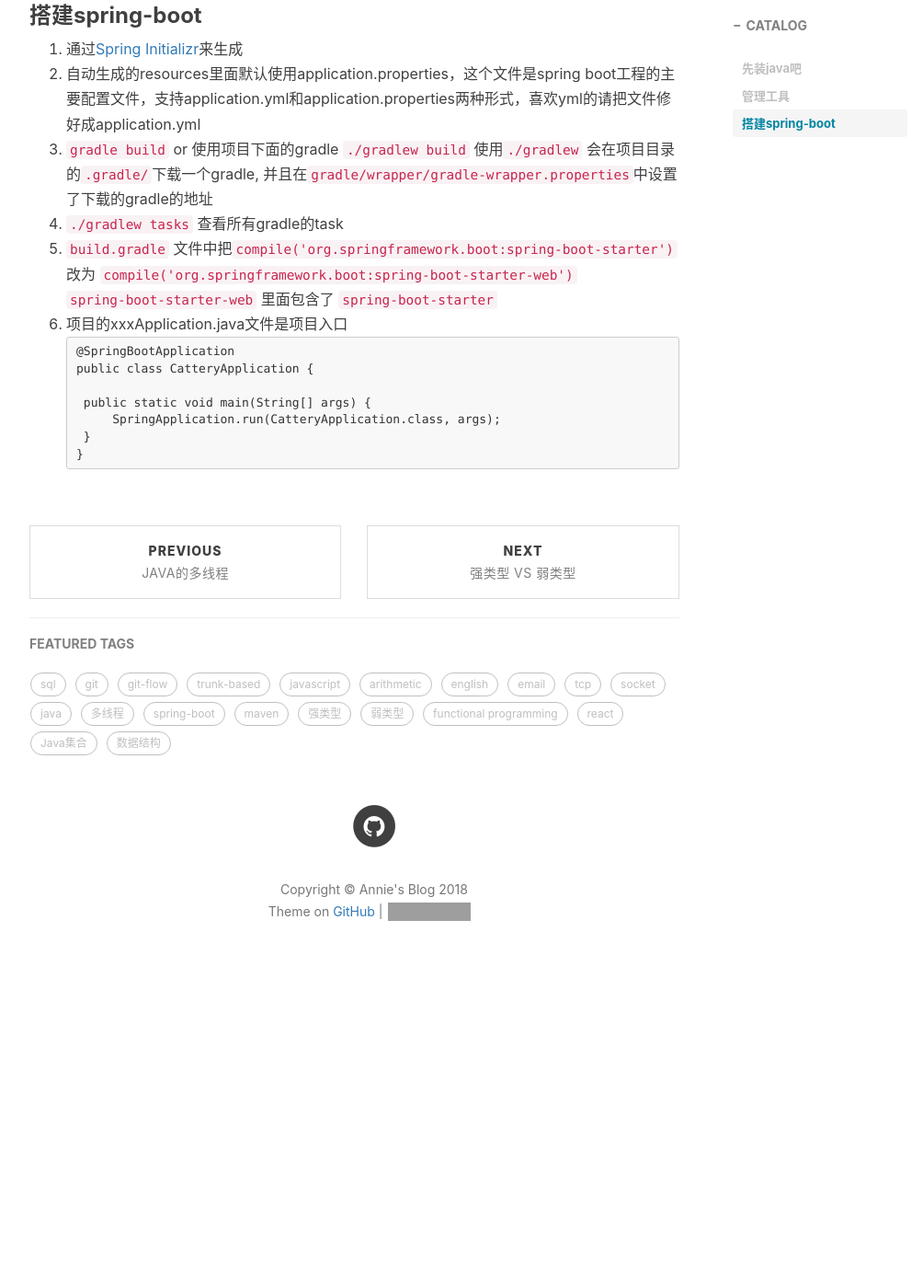
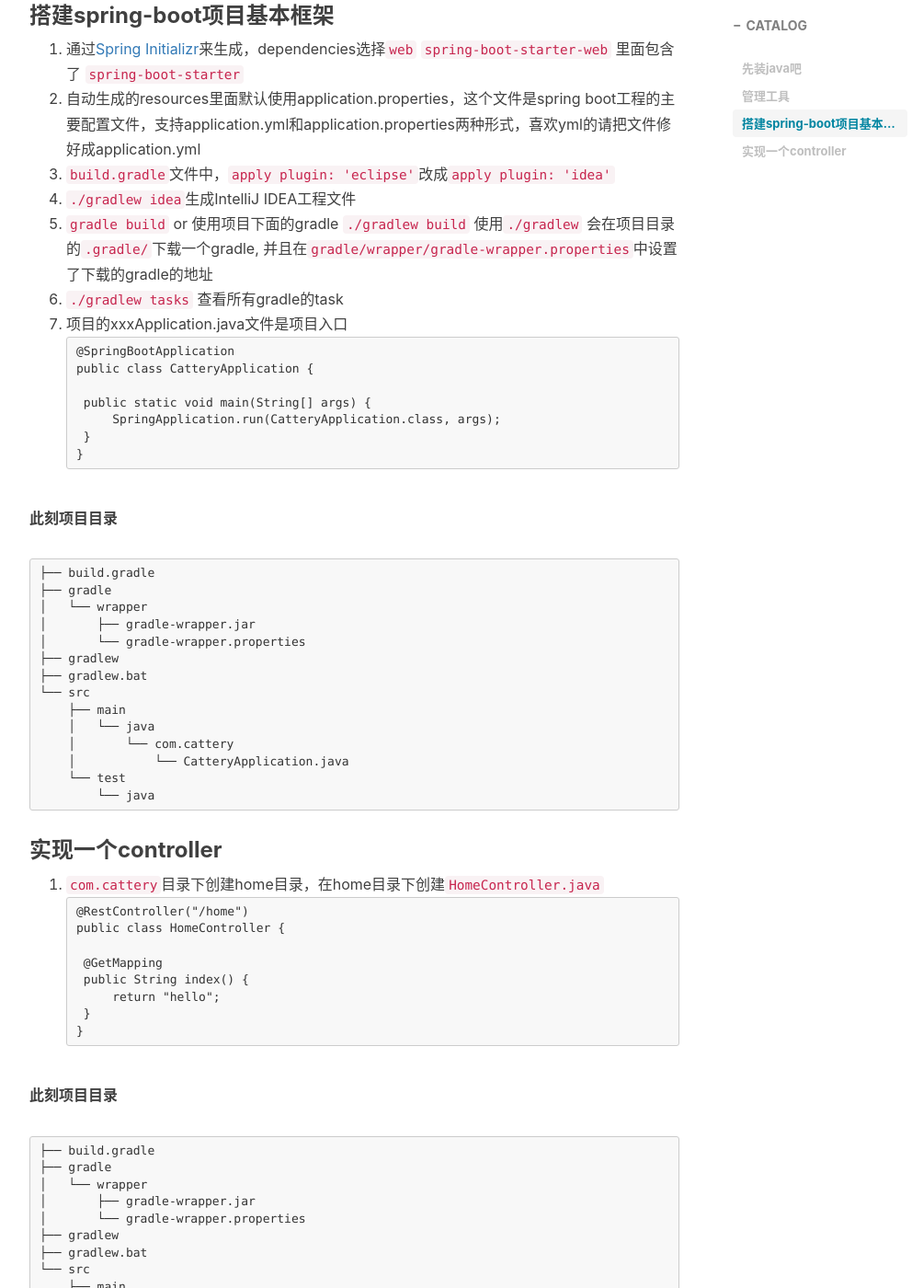
Before and after one commit to dongjx/dongjx.github.io, a Jekyll site: the page built from _posts/2018-05-20-搭建-spring-boot-项目.md, in a window 1280 px wide and 1400 px high, scrolled down 1032 px. Shown: the whole window at 92% size, without its empty margins (233-1237 px from the left). Built offline with Jekyll 4.4.1, drawn with Linux system fonts in a browser that asks for light colours; nearby versions of some CDN libraries; comment, search, counter and statistics services are not loaded; before the commit the page ends 2127 px from its top, so only the background shows below that; some of the changed text lies outside the part shown; grey boxes are pictures that could not be loaded.

Commit message:
Update 2018-05-20-搭建-spring-boot-项目.md

````diff
--- a/_posts/2018-05-20-搭建-spring-boot-项目.md
+++ b/_posts/2018-05-20-搭建-spring-boot-项目.md
@@ -32,15 +32,16 @@ Java HotSpot(TM) 64-Bit Server VM (build 25.172-b11, mixed mode)
 Welcome to Gradle 4.10.2!
 ```
 
-### 搭建spring-boot
-1. 通过[Spring Initializr](https://start.spring.io/)来生成
+### 搭建spring-boot项目基本框架
+1. 通过[Spring Initializr](https://start.spring.io/)来生成，dependencies选择`web`
+`spring-boot-starter-web` 里面包含了 `spring-boot-starter`
 2. 自动生成的resources里面默认使用application.properties，这个文件是spring boot工程的主要配置文件，支持application.yml和application.properties两种形式，喜欢yml的请把文件修好成application.yml
-3. `gradle build`  or 使用项目下面的gradle `./gradlew build`
+3. `build.gradle`文件中，`apply plugin: 'eclipse'`改成`apply plugin: 'idea'`
+4. `./gradlew idea`生成IntelliJ IDEA工程文件
+5. `gradle build`  or 使用项目下面的gradle `./gradlew build`
 使用`./gradlew` 会在项目目录的`.gradle/`下载一个gradle, 并且在`gradle/wrapper/gradle-wrapper.properties`中设置了下载的gradle的地址
-4. `./gradlew tasks` 查看所有gradle的task
-5. `build.gradle` 文件中把`compile('org.springframework.boot:spring-boot-starter')` 改为 `compile('org.springframework.boot:spring-boot-starter-web')`
-`spring-boot-starter-web` 里面包含了 `spring-boot-starter`
-6. 项目的xxxApplication.java文件是项目入口
+6. `./gradlew tasks` 查看所有gradle的task
+7. 项目的xxxApplication.java文件是项目入口
 ```
 @SpringBootApplication
 public class CatteryApplication {
@@ -50,3 +51,56 @@ public class CatteryApplication {
 	}
 }
 ```
+
+**此刻项目目录**
+```
+├── build.gradle
+├── gradle
+│   └── wrapper
+│       ├── gradle-wrapper.jar
+│       └── gradle-wrapper.properties
+├── gradlew
+├── gradlew.bat
+└── src
+    ├── main
+    │   └── java
+    │       └── com.cattery
+    │           └── CatteryApplication.java
+    └── test
+        └── java
+```
+
+### 实现一个controller
+1. `com.cattery`目录下创建home目录，在home目录下创建`HomeController.java`
+```
+@RestController("/home")
+public class HomeController {
+
+    @GetMapping
+    public String index() {
+        return "hello";
+    }
+}
+```
+
+**此刻项目目录**
+```
+├── build.gradle
+├── gradle
+│   └── wrapper
+│       ├── gradle-wrapper.jar
+│       └── gradle-wrapper.properties
+├── gradlew
+├── gradlew.bat
+└── src
+    ├── main
+    │   └── java
+    │       └── com.cattery
+    |           ├── home
+    |                 └── HomeController.java
+    │           └── CatteryApplication.java
+    └── test
+        └── java
+```
+2. `./gradlew bootRun`
+3. 访问 `http://localhost:8080/home`
````
